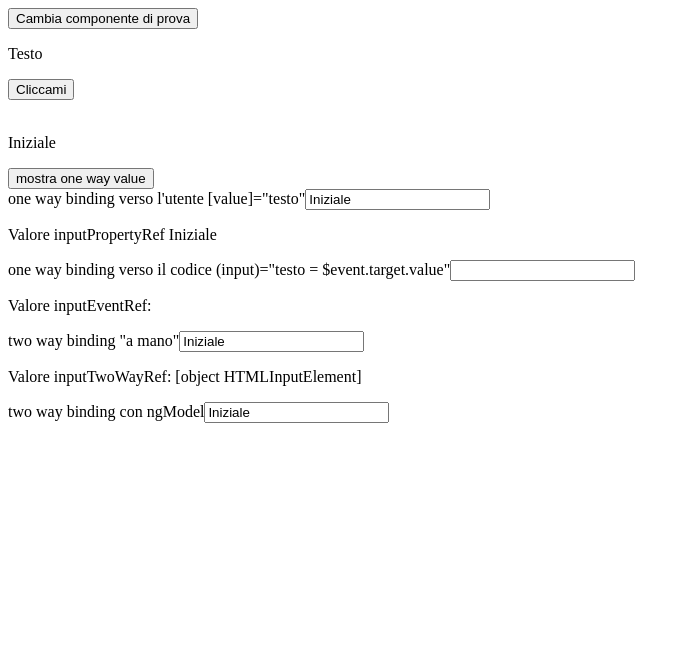
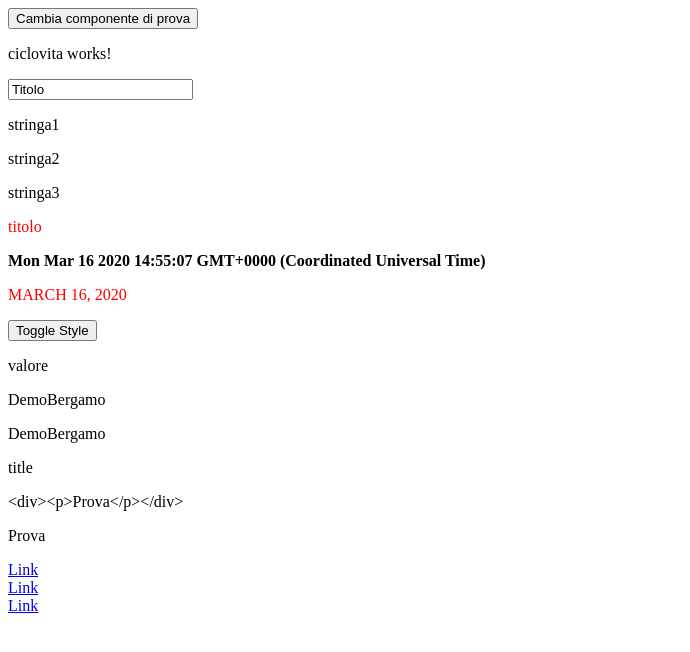
Before and after one commit to Facco99/DemoBergamo, an Angular app: page / in a window 1280 px wide. Shown: the top 652 px of the page, without its empty margins (0-690 px from the left). Built offline with nearby package versions, Linux system fonts and the light colour scheme.

Commit message:
Alla pari con i commit del prof

```diff
--- a/src/app/app.component.html
+++ b/src/app/app.component.html
@@ -1,9 +1,10 @@
 <button (click)="showComponent()">Cambia componente di prova</button>
-<div [ngSwitch]="componentToSho">
-    <app-primo [parametroInput]="title" *ngSwitchCase="1"></app-primo>
-    <app-secondo (myClick)="clickAppComponent($event)" *ngSwitchCase="2"></app-secondo>
+<app-ciclovita></app-ciclovita>
+<div [ngSwitch]="componentToShow">
+    <app-primo [parametroInput]="title" *ngSwitchCase="1" #primoComponent></app-primo>
+    <app-secondo (clickPulsante)="clickAppComponent($event)" *ngSwitchCase="2"></app-secondo>
     <div *ngSwitchDefault>
         <app-primo [parametroInput]="title"></app-primo>
-        <app-secondo (myClick)="clickAppComponent($event)"></app-secondo>
+        <app-secondo (clickPulsante)="clickAppComponent($event)"></app-secondo>
     </div>
 </div>
--- a/src/app/app.component.ts
+++ b/src/app/app.component.ts
@@ -1,4 +1,6 @@
-import { Component } from '@angular/core';
+import { Component, ViewChild } from '@angular/core';
+import { CiclovitaComponent } from './ciclovita/ciclovita.component';
+import { PrimoComponent } from './primo/primo.component';
 
 @Component({
   selector: 'app-root',
@@ -7,18 +9,34 @@ import { Component } from '@angular/core';
 })
 export class AppComponent {
 
-  componentToSho: number = 2;
+  @ViewChild(CiclovitaComponent)
+  private ciclovitaComponentRef: CiclovitaComponent;
 
-  title='Titolo';
+  @ViewChild('primoComponent')
+  private primoComponentRef: PrimoComponent;
 
-  clickAppComponent(value: string){
-    console.log("Cliccato da secondo component"+value)
+  componentToShow: number = 1;
+
+  title = 'Titolo';
+
+  clickAppComponent(value: string) {
+    console.log('cliccato da secondo in app: ' + value);
   }
 
   showComponent(){
-    if(this.componentToSho === 3)
-      this.componentToSho=1;
-    else
-      this.componentToSho++;
+    const refDiProva = new CiclovitaComponent(); // codice assolutamente sbagliato e sa non fare
+    console.log('ciclovita di prova titolo: '+ refDiProva.title);
+    // qui in basso riferimento corretto al componente ciclovita contenuto in app component
+    console.log('ciclovita titolo: '+ this.ciclovitaComponentRef.title);
+    if(this.componentToShow === 3){
+      this.componentToShow = 1;
+    }else{
+      this.componentToShow++;
+    }
+    if(this.primoComponentRef != null){
+      console.log('il primo componente selezionato è visualizzato');
+    }else{
+      console.log('il primo componente selezionato NON è visualizzato');
+    }
   }
 }
--- a/src/app/app.module.ts
+++ b/src/app/app.module.ts
@@ -5,12 +5,14 @@ import { FormsModule } from '@angular/forms';
 import { AppComponent } from './app.component';
 import { PrimoComponent } from './primo/primo.component';
 import { SecondoComponent } from './secondo/secondo.component';
+import { CiclovitaComponent } from './ciclovita/ciclovita.component';
 
 @NgModule({
   declarations: [
     AppComponent,
     PrimoComponent,
-    SecondoComponent
+    SecondoComponent,
+    CiclovitaComponent
   ],
   imports: [
     BrowserModule,
--- /dev/null
+++ b/src/app/ciclovita/ciclovita.component.html
@@ -0,0 +1,2 @@
+<p>ciclovita works!</p>
+<input [(ngModel)]="title">
--- /dev/null
+++ b/src/app/ciclovita/ciclovita.component.ts
@@ -0,0 +1,19 @@
+import { Component, OnInit } from '@angular/core';
+
+@Component({
+  selector: 'app-ciclovita',
+  templateUrl: './ciclovita.component.html',
+  styleUrls: ['./ciclovita.component.scss']
+})
+export class CiclovitaComponent implements OnInit {
+  title: string = 'Titolo';
+  constructor() { }
+
+  ngOnInit(): void {
+  }
+
+  prendiTitolo(): string{
+    return this.title;
+  }
+
+}
--- /dev/null
+++ b/src/app/comunicazione.service.ts
@@ -0,0 +1,17 @@
+import { Injectable } from '@angular/core';
+import { Subject, Observable } from 'rxjs';
+
+@Injectable({
+  providedIn: 'root'
+})
+export class ComunicazioneService {
+  private messaggioSubject: Subject<string> =  new Subject();
+  messaggio$: Observable<string> = this.messaggioSubject.asObservable();
+
+  pubblicaNuovoMessaggio(value: string){
+    // potrebe anche esserci della logica di filtro prima di fare il next
+    this.messaggioSubject.next(value);
+  }
+
+  constructor() { }
+}
--- a/src/app/primo/primo.component.html
+++ b/src/app/primo/primo.component.html
@@ -1,30 +1,26 @@
-<p>{{oggetto?.chiave}}</p>
-<p>{{oggetto1?.chiave}}</p>
-<!-- <div>{{lista[0]}}</div>
-     <div>{{lista[1]}}</div>
-     <div>{{lista[2]}}</div>
-Meglio la soluzione sotto di quella sopra -->
-<div *ngFor="let pippo of lista">{{pippo}}</div>
+<p *ngFor="let elemento of lista">{{elemento}}</p>
 
-<!-- Da preferire l'interpolazione -->
+<p [class.colorRed]="toggleStyle" [class.boldStyle]="!toggleStyle">{{titoloInput | lowercase}}</p>
+<p class="boldStyle">{{myDate}}</p>
+<p [ngClass]="myStyles">{{myDate | date:'longDate' | uppercase}}</p>
+<button (click)="toggleStyle = !toggleStyle">Toggle Style</button>
+
+
+<p>{{oggetto?.chiave}} </p>
+<p>{{oggetto1?.chiave}} </p>
+<!-- Da preferire l'interpolazione, a meno che non si ha dell'html nella string -->
 <p>{{title}}</p>
 <p [innerHTML]="title"></p>
 <p>title</p>
-
 <div>{{htmlString}}</div>
 <div [innerHTML]="htmlString"></div>
-
-<!-- Qui preferire le property -->
-<div><a href="https://google.it">Link</a></div>
-<div><a [href]="LinkUrl">Link</a></div>
-<div><a href="{{LinkUrl}}">Link</a></div>
-
-<p *ngFor="let elemento of lista">{{elemento}}</p>
-
-<p>{{lista[0]}}</p>
-<p>{{lista[1]}}</p>
-
-<p [class.colorRed]="toggleStyle" [class.boldStyle]="!toggleStyle">{{titoloInput | uppercase}} works!</p>
-<p class="boldStyle">{{myDate}}</p>
-<p [ngClass]="myStyle">{{myDate | date:'longDate' | uppercase}}</p>
-<button (click)="toggleStyle = !toggleStyle">Toggle style</button>
+<!-- qui sotto preferire le property -->
+<div>
+    <a href="https://google.it">Link</a>
+</div>
+<div>
+    <a [href]="linkUrl">Link</a>
+</div>
+<div>
+    <a href="{{linkUrl}}">Link</a>
+</div>
--- a/src/app/primo/primo.component.scss
+++ b/src/app/primo/primo.component.scss
@@ -1,7 +1,7 @@
-.colorRed {
+.colorRed{
     color: red;
 }
 
-.boldStyle {
+.boldStyle{
     font-weight: bold;
 }
--- a/src/app/primo/primo.component.ts
+++ b/src/app/primo/primo.component.ts
@@ -1,4 +1,6 @@
 import { Component, OnInit, Input } from '@angular/core';
+import { AppComponent } from '../app.component';
+import { ComunicazioneService } from '../comunicazione.service';
 
 @Component({
   selector: 'app-primo',
@@ -7,21 +9,22 @@ import { Component, OnInit, Input } from '@angular/core';
 })
 export class PrimoComponent implements OnInit {
 
-  lista:string[] =['stringa1','stringa2','stringa3'];
+  lista: string[] = ['stringa1', 'stringa2', 'stringa3'];
 
-  toggleStyle: boolean =true;
 
-  get myStyle(){
-    return{
+  toggleStyle: boolean = true;
+
+  get myStyles() {
+    return {
       colorRed: this.toggleStyle,
       boldStyle: !this.toggleStyle
-    }
+    };
   }
 
   title = 'DemoBergamo';
 
   htmlString = '<div><p>Prova</p></div>';
-  LinkUrl = 'https://google.it';
+  linkUrl = 'https://google.it';
 
   @Input('parametroInput')
   titoloInput: string;
@@ -29,9 +32,14 @@ export class PrimoComponent implements OnInit {
   myDate: Date = new Date();
 
   oggetto: {chiave: string};
-  oggetto1: {chiave: string} = {chiave:"valore"};
+  oggetto1: {chiave: string} = {
+    chiave:  'valore'
+  };
 
-  constructor() {
+  constructor(private comunicazioneService: ComunicazioneService) {
+    this.comunicazioneService.messaggio$.subscribe(value=>{
+      console.log('ecco il nuovo messaggio: '+value);
+    });
   }
 
   ngOnInit(): void {
--- a/src/app/secondo/secondo.component.html
+++ b/src/app/secondo/secondo.component.html
@@ -2,24 +2,25 @@
     <p>Testo</p>
     <button (click)="clickEvent($event, 2)">Cliccami</button>
 </div>
-<br>
+
+
 <p>{{testo}}</p>
-<button (click)="clickNew(inputTwoWayRef.value)">mostra one way value</button>
+<button (click)="clickNew(inputTwoWayRef.value)">mostra two way value e comunica messaggio</button>
 <div>
     <label> one way binding verso l'utente [value]="testo"</label>
     <input [value]="testo" #inputPropertyRef>
-    <p>Valore inputPropertyRef {{inputPropertyRef.value}}</p>
+    <p>valore inputPropertyRef: {{inputPropertyRef.value}}</p>
 </div>
 <div>
     <label> one way binding verso il codice (input)="testo = $event.target.value"</label>
     <input (input)="inputEvent($event)" #inputEventRef>
-    <p>Valore inputEventRef: {{inputEventRef.value}}</p>
+    <p>valore inputEventRef: {{inputEventRef.value}}</p>
 </div>
 <!-- i due esempi sotto sono equivalenti -->
 <div>
     <label> two way binding "a mano"</label>
-    <input (input)="testo = $event.target.value" [value]="testo" #inputTwoWayRef>
-    <p>Valore inputTwoWayRef: {{inputTwoWayRef}}</p>
+    <input (input)="testo = inputTwoWayRef.value" [value]="testo" #inputTwoWayRef>
+    <p>valore inputTwoWayRef: {{inputTwoWayRef.value}}</p>
 </div>
 <div>
     <label> two way binding con ngModel</label>
--- a/src/app/secondo/secondo.component.ts
+++ b/src/app/secondo/secondo.component.ts
@@ -1,4 +1,5 @@
 import { Component, OnInit, Output, EventEmitter } from '@angular/core';
+import { ComunicazioneService } from '../comunicazione.service';
 
 @Component({
   selector: 'app-secondo',
@@ -6,25 +7,25 @@ import { Component, OnInit, Output, EventEmitter } from '@angular/core';
   styleUrls: ['./secondo.component.scss']
 })
 export class SecondoComponent implements OnInit {
-
-  testo:string = "Iniziale";
+  testo: string = 'Iniziale';
 
   @Output('clickPulsante')
   myClick: EventEmitter<string> = new EventEmitter();
 
-  constructor() { }
+  constructor(private comunicazioneService: ComunicazioneService) {
+
+  }
 
   ngOnInit(): void {
   }
 
-  clickEvent(pippo: MouseEvent, param: Number){
-
+  clickEvent(ev: MouseEvent, param: number){
     if(param === 2){
       this.myClick.emit(this.testo);
       this.testo = 'Default';
     }
-    console.log("Ho cliccato il bottone"+param);
-    pippo.stopPropagation();
+    console.log('ho cliccato il pulsante: '+param);
+    ev.stopPropagation();
   }
 
   inputEvent(ev){
@@ -33,6 +34,7 @@ export class SecondoComponent implements OnInit {
 
   clickNew(value: string){
     console.log(value);
+    this.comunicazioneService.pubblicaNuovoMessaggio(this.testo);
   }
 
 }
```
Also changed, not shown: src/app/ciclovita/ciclovita.component.scss (added), 2 other files (tests, documents, lock files or other folders).
